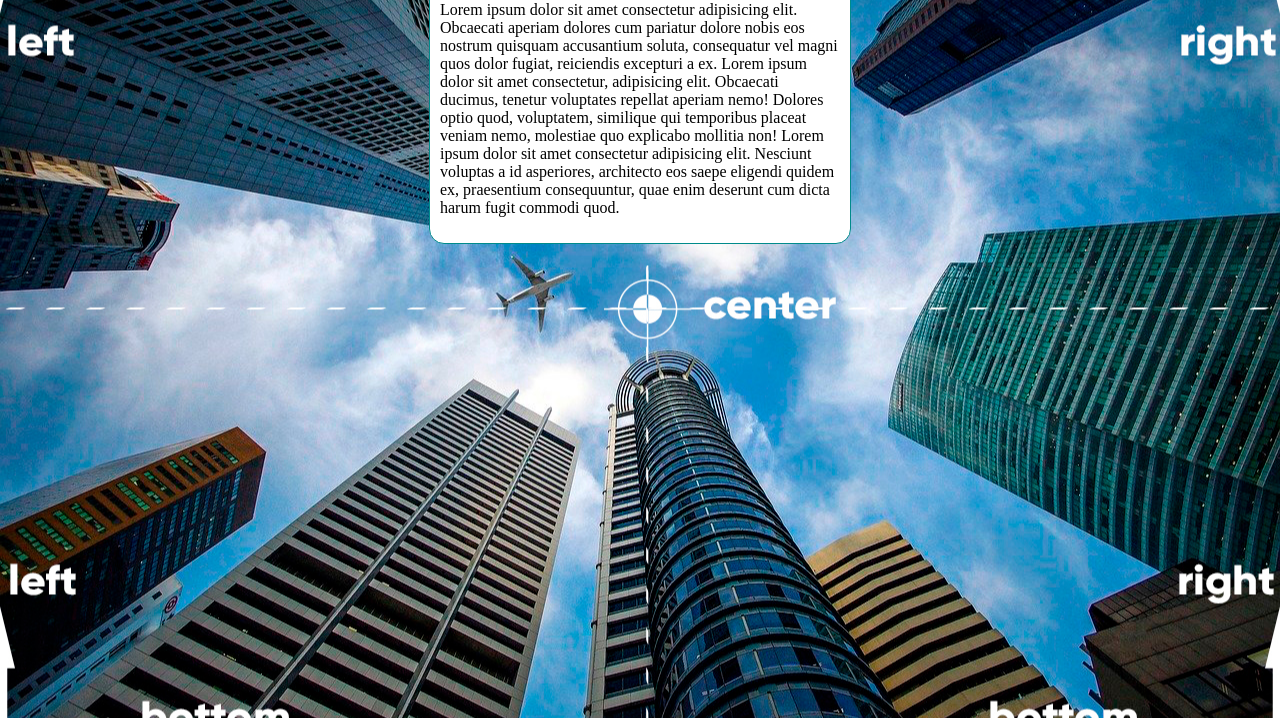
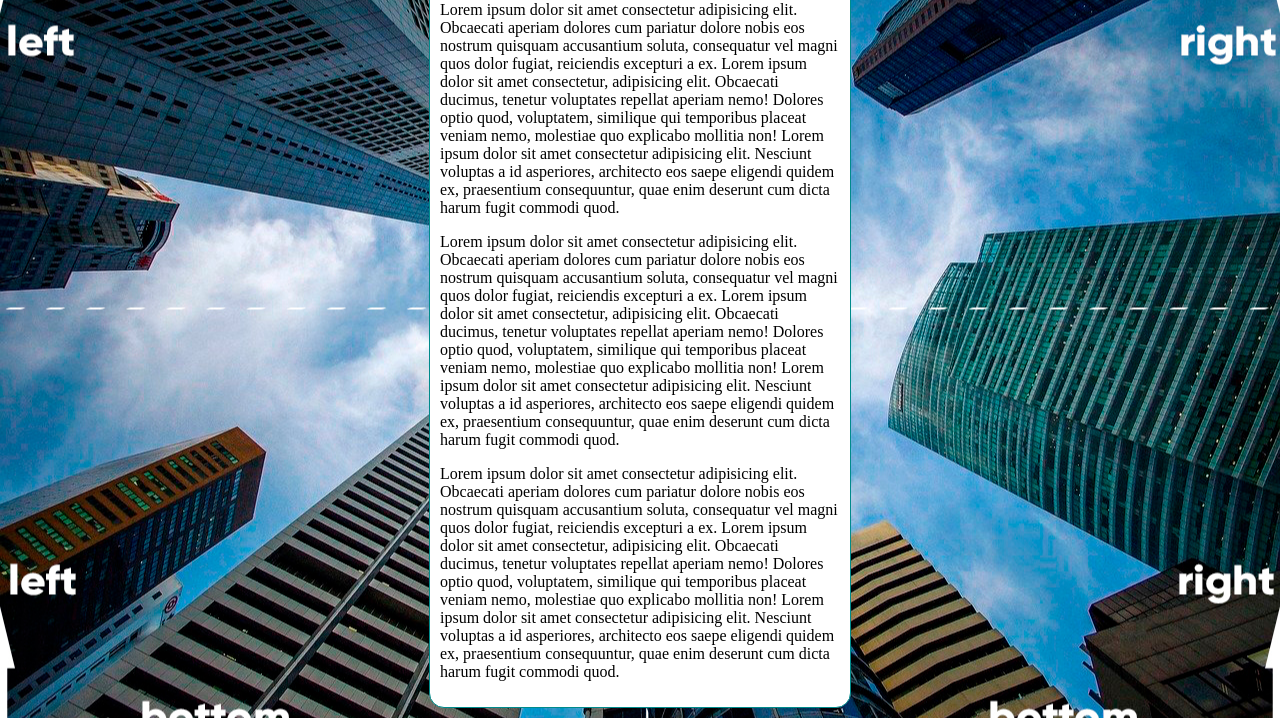
Before and after one commit to vict0rguerra/htlm-css, a plain HTML site: page Exercicios/ex022/imagens/Fundo006.html in a window 1280 px wide. Shown: the part 98-816 px from the top of the page. Drawn offline with Linux system fonts and the light colour scheme.

Commit message:
Update Fundo006.html

```diff
--- a/Exercicios/ex022/imagens/Fundo006.html
+++ b/Exercicios/ex022/imagens/Fundo006.html
@@ -26,7 +26,11 @@
 <body>
     <main>
         <h1>Teste</h1>
+
         <p>Lorem ipsum dolor sit amet consectetur adipisicing elit. Obcaecati aperiam dolores cum pariatur dolore nobis eos nostrum quisquam accusantium soluta, consequatur vel magni quos dolor fugiat, reiciendis excepturi a ex. Lorem ipsum dolor sit amet consectetur, adipisicing elit. Obcaecati ducimus, tenetur voluptates repellat aperiam nemo! Dolores optio quod, voluptatem, similique qui temporibus placeat veniam nemo, molestiae quo explicabo mollitia non! Lorem ipsum dolor sit amet consectetur adipisicing elit. Nesciunt voluptas a id asperiores, architecto eos saepe eligendi quidem ex, praesentium consequuntur, quae enim deserunt cum dicta harum fugit commodi quod.</p>
+        <p>Lorem ipsum dolor sit amet consectetur adipisicing elit. Obcaecati aperiam dolores cum pariatur dolore nobis eos nostrum quisquam accusantium soluta, consequatur vel magni quos dolor fugiat, reiciendis excepturi a ex. Lorem ipsum dolor sit amet consectetur, adipisicing elit. Obcaecati ducimus, tenetur voluptates repellat aperiam nemo! Dolores optio quod, voluptatem, similique qui temporibus placeat veniam nemo, molestiae quo explicabo mollitia non! Lorem ipsum dolor sit amet consectetur adipisicing elit. Nesciunt voluptas a id asperiores, architecto eos saepe eligendi quidem ex, praesentium consequuntur, quae enim deserunt cum dicta harum fugit commodi quod.</p>
+        <p>Lorem ipsum dolor sit amet consectetur adipisicing elit. Obcaecati aperiam dolores cum pariatur dolore nobis eos nostrum quisquam accusantium soluta, consequatur vel magni quos dolor fugiat, reiciendis excepturi a ex. Lorem ipsum dolor sit amet consectetur, adipisicing elit. Obcaecati ducimus, tenetur voluptates repellat aperiam nemo! Dolores optio quod, voluptatem, similique qui temporibus placeat veniam nemo, molestiae quo explicabo mollitia non! Lorem ipsum dolor sit amet consectetur adipisicing elit. Nesciunt voluptas a id asperiores, architecto eos saepe eligendi quidem ex, praesentium consequuntur, quae enim deserunt cum dicta harum fugit commodi quod.</p>
+
     </main>
 </body>
 </html>
```
